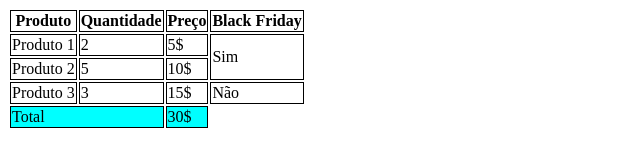
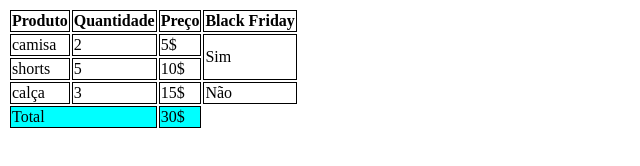
Before and after one commit to Leonardo-Camara/aula-tabela, a plain HTML site: page index.html in a window 1280 px wide. Shown: the whole page, without its empty margins (0-640 px from the left). Drawn offline with Linux system fonts and the light colour scheme.

Commit message:
coloquei os nomes dos produtos

```diff
--- a/index.html
+++ b/index.html
@@ -27,18 +27,18 @@
 
         <tbody>
             <tr>
-                <td>Produto 1</td>
+                <td>camisa</td>
                 <td>2</td>
                 <td>5$</td>
                 <td rowspan="2">Sim</td>
             </tr>
             <tr>
-                <td>Produto 2</td>
+                <td>shorts</td>
                 <td>5</td>
                 <td>10$</td>
             </tr>
             <tr>
-                <td>Produto 3</td>
+                <td>calça</td>
                 <td>3</td>
                 <td>15$</td>
                 <td>Não</td>
```
